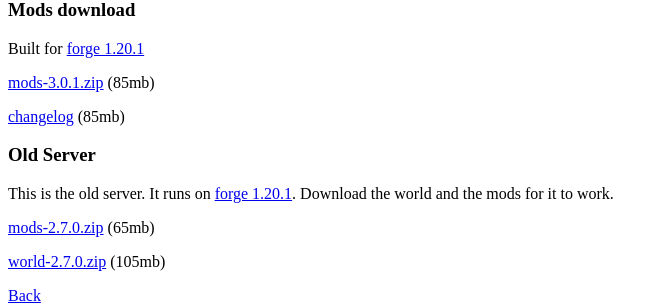
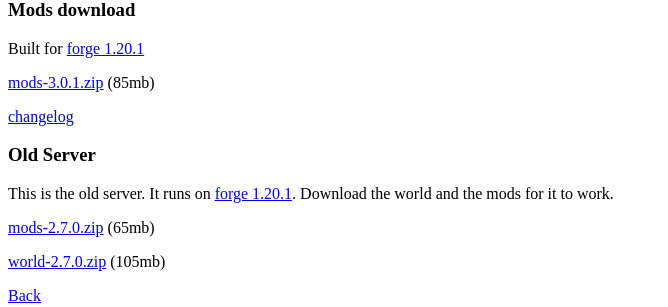
Before and after one commit to I-D-I-O-T-S-S/website, a PHP site: page /downloads in a window 1280 px wide. Shown: the part 389-696 px from the top of the page, without its empty margins (0-668 px from the left). Run offline with PHP 8.4, Linux system fonts and the light colour scheme; data that the repository does not hold is empty.

Commit message:
Update index.php

```diff
--- a/IDIOTSS/downloads/index.php
+++ b/IDIOTSS/downloads/index.php
@@ -11,7 +11,7 @@
         <!-- <p><a href="<?php echo $path?>/downloads/latest.zip">latest.zip</a> (500 bytes)</p> -->
         <p>Built for <a href="https://files.minecraftforge.net/net/minecraftforge/forge/index_1.20.1.html">forge 1.20.1<a></p>
         <p><a href="<?php echo $path?>/downloads/mods-3.0.1.zip">mods-3.0.1.zip</a> (85mb)</p>
-        <p><a href="<?php echo $path?>/downloads/changelog">changelog</a> (85mb)</p>
+        <p><a href="<?php echo $path?>/downloads/changelog">changelog</a></p>
         <h3>Old Server</h3>
         <p>This is the old server. It runs on <a href="https://files.minecraftforge.net/net/minecraftforge/forge/index_1.20.1.html">forge 1.20.1<a>. Download the world and the mods for it to work.</p>
         <p><a href="<?php echo $path?>/downloads/mods-2.7.0.zip">mods-2.7.0.zip</a> (65mb)</p>
```
